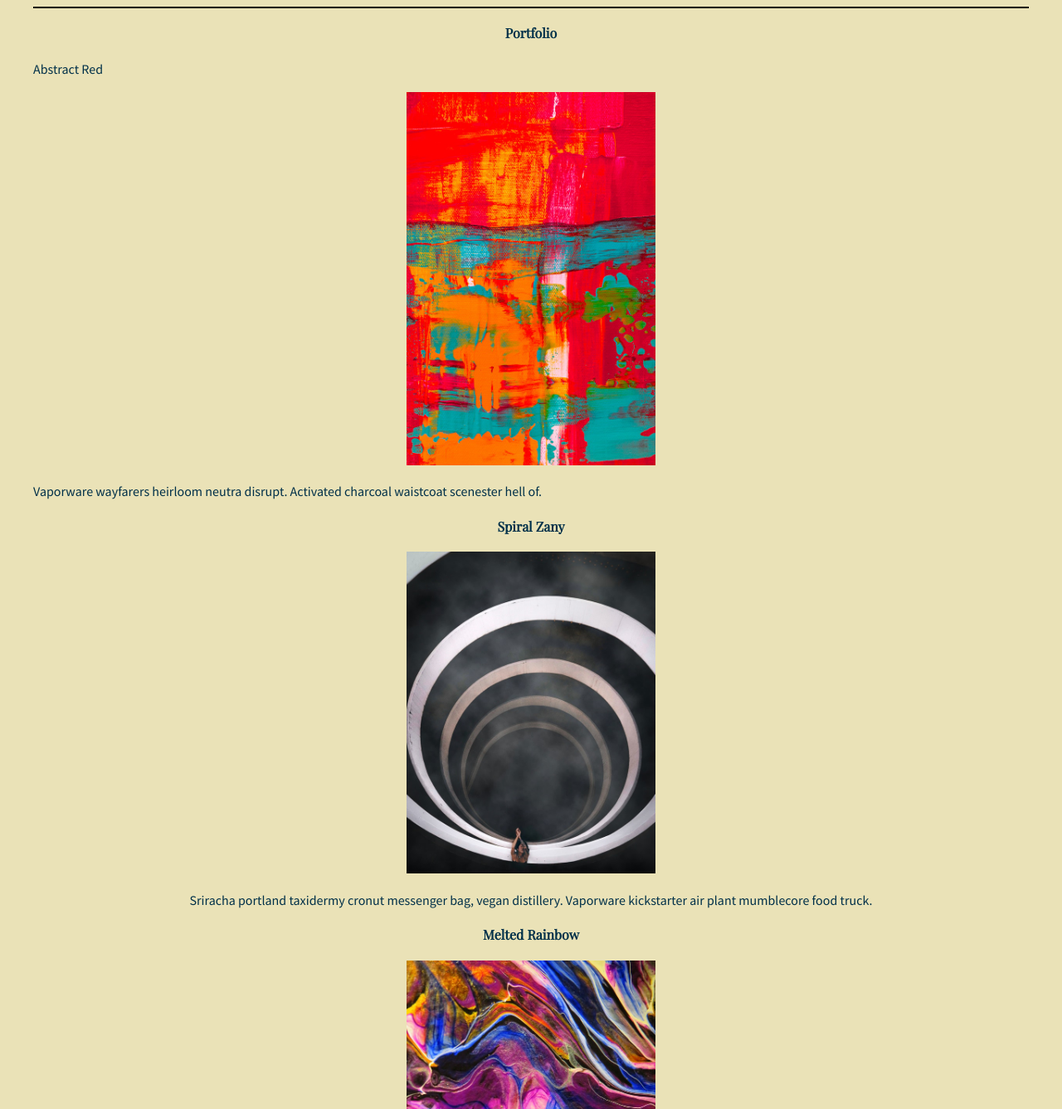
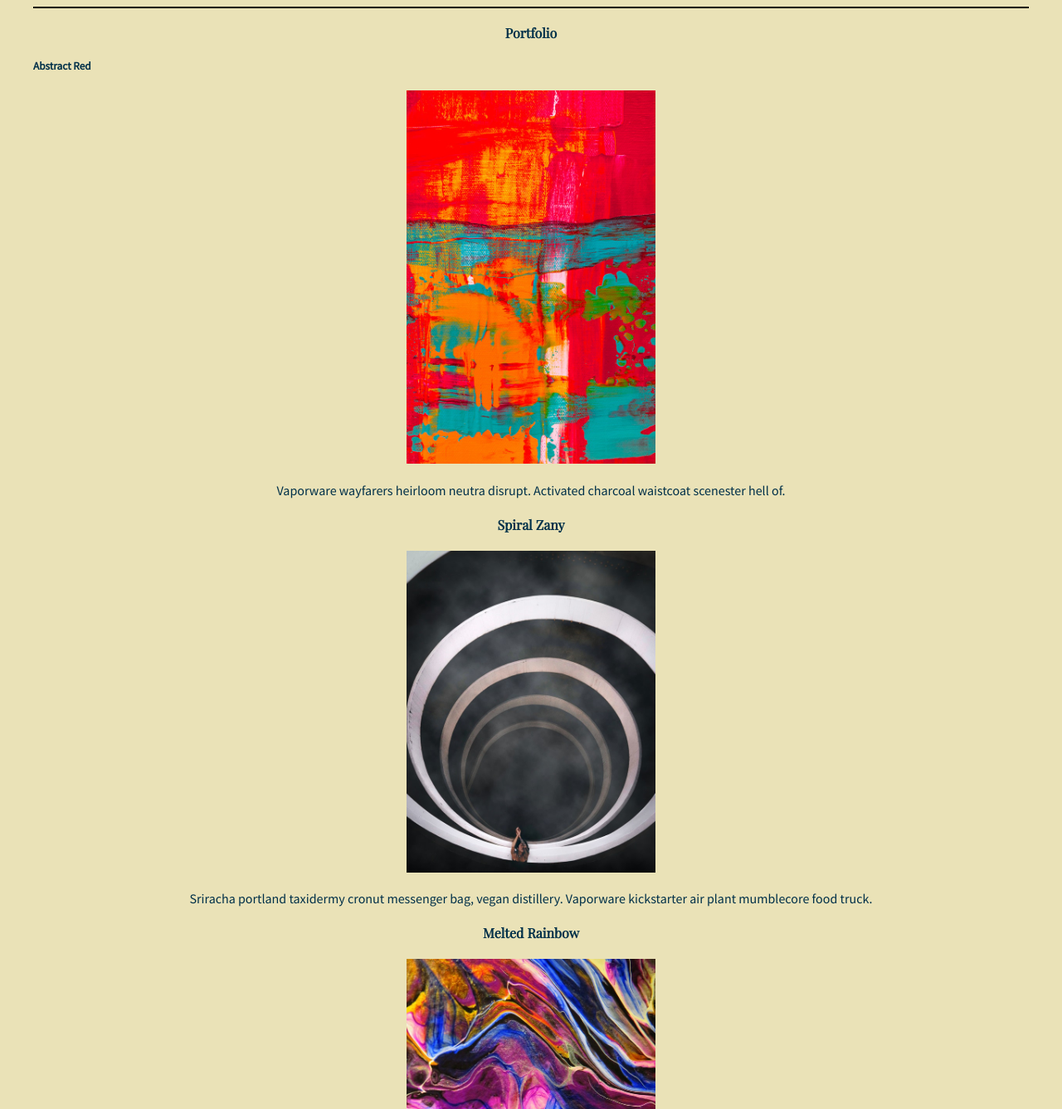
Before and after one commit to xints/Pete-Thinkful, a plain HTML site: page index.html in a window 1280 px wide. Shown: the part 757-2094 px from the top of the page at 83% size. Drawn offline with nearby package versions, Linux system fonts and the light colour scheme.

Commit message:
Update index.html

```diff
--- a/index.html
+++ b/index.html
@@ -74,19 +74,21 @@
 
           <section id="Portfolio">
             <h4> Portfolio </h4>
-            <p> Abstract Red</p>
-          </section>
+            <h5> Abstract Red</h5>
+
     <div>
           <img src="images/abstract-red.png" alt="Abstract Red">
     </div>
+           <div>
+          <p> Vaporware wayfarers heirloom neutra disrupt. Activated charcoal
+          waistcoat scenester hell of.
+          </p>
+           </div>
+        <div>
 
-          <p> Vaporware wayfarers heirloom neutra disrupt. Activated charcoal
-          waistcoat scenester hell of.</p>
-        <div>
-          <section>
             <h4> Spiral Zany </h4>
 
-          </section>
+
           <div>
           <img src="images/spiral-zany.png" alt="Spiral Zany">
               </div>
@@ -94,17 +96,17 @@
             distillery. Vaporware kickstarter air plant mumblecore food truck.</p>
         </div>
         <div>
-          <section>
+
             <h4> Melted Rainbow </h4>
 
-          </section>
+
           <div>
           <img src="images/melted-rainbow.png" alt="Melted Rainbow">
           </div>
           <p> Edison bulb single-origin coffee snackwave, actually ennui
             locavore shabby chic forage.</p>
         </div>
-
+          </section>
       <hr>
         <section id="Contact">
       <!-- TODO: Add Contact section here -->
```
